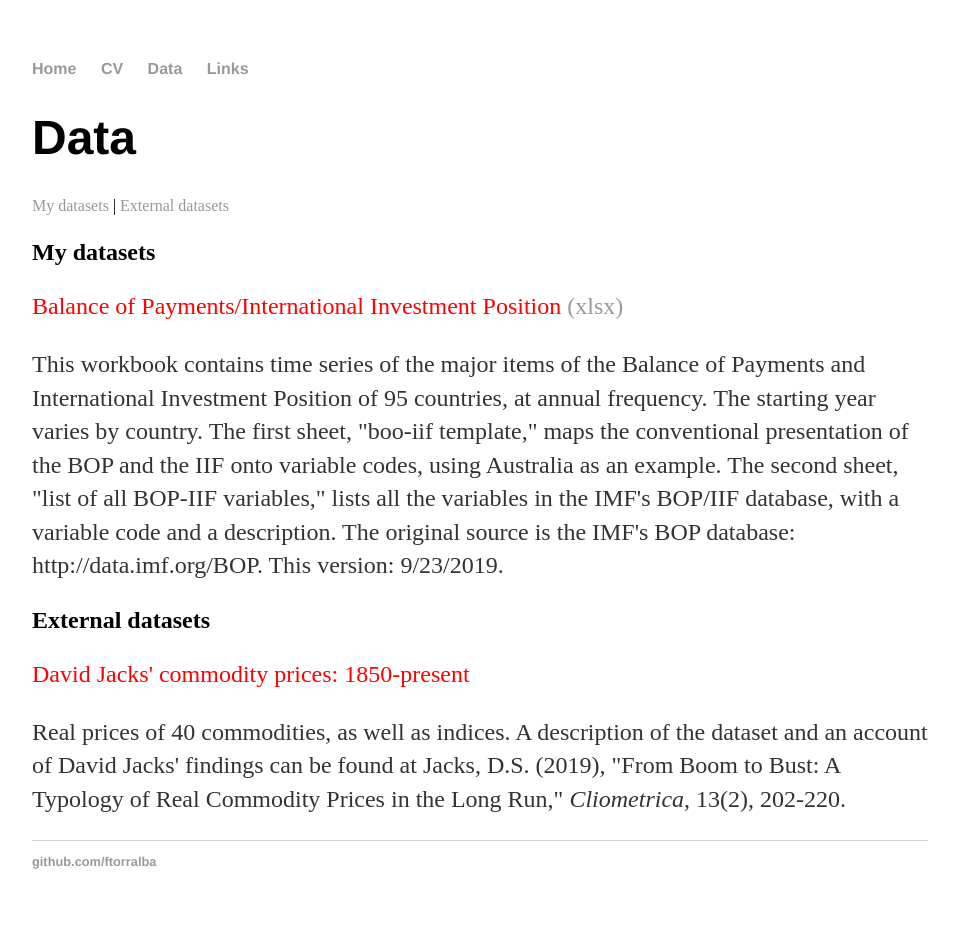
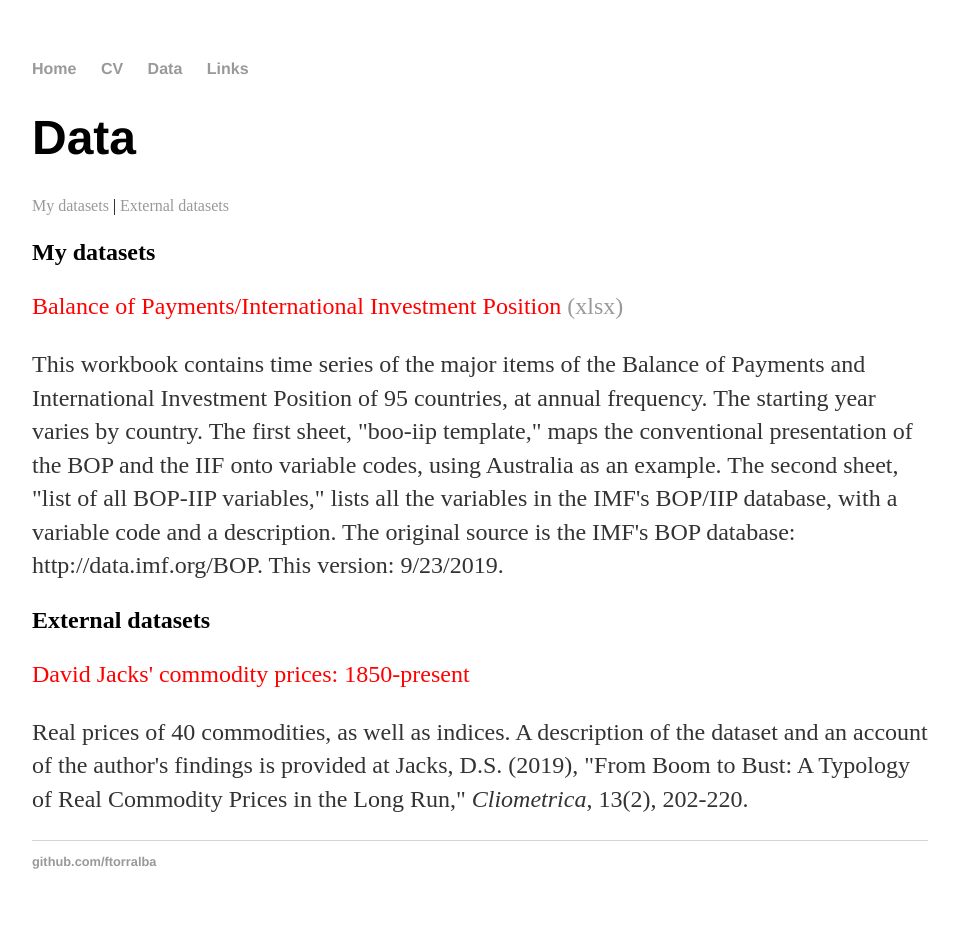
Before and after one commit to ftorralba/ftorralba.github.io, a Jekyll site: the page built from data.html, in a window 1280 px wide. Shown: the whole page, without its empty margins (160-1119 px from the left). Built offline with Jekyll 4.4.1, drawn with Linux system fonts in a browser that asks for light colours.

Commit message:
correcting typos

```diff
--- a/data.html
+++ b/data.html
@@ -8,12 +8,12 @@ title: Data
 	<p>
   <h2 id="my_datasets">My datasets</h2>
 	<p>
-  <font color="red">Balance of Payments/International Investment Position</font> <a href="bopiif_a.xlsx" download="bopiif_a.xlsx">(xlsx)</a>
+  <font color="red">Balance of Payments/International Investment Position</font> <a href="bopiip_a.xlsx" download="bopiip_a.xlsx">(xlsx)</a>
 	<p>
   This workbook contains time series of the major items of the Balance of Payments and International Investment Position of 95 countries,
-  at annual frequency. The starting year varies by country. The first sheet, "boo-iif template," maps the conventional presentation of
-  the BOP and the IIF onto variable codes, using Australia as an example. The second sheet, "list of all BOP-IIF variables," lists all
-  the variables in the IMF's BOP/IIF database, with a variable code and a description.
+  at annual frequency. The starting year varies by country. The first sheet, "boo-iip template," maps the conventional presentation of
+  the BOP and the IIF onto variable codes, using Australia as an example. The second sheet, "list of all BOP-IIP variables," lists all
+  the variables in the IMF's BOP/IIP database, with a variable code and a description.
   The original source is the IMF's BOP database: http://data.imf.org/BOP.
   This version: 9/23/2019.
 	<p>
@@ -22,7 +22,7 @@ title: Data
 	<p>
   <a href="https://www.sfu.ca/~djacks/data/boombust/index.html"><font color="red">David Jacks' commodity prices: 1850-present</font></a>
 	<p>
-  Real prices of 40 commodities, as well as indices. A description of the dataset and an account of David Jacks' findings can be found at
+  Real prices of 40 commodities, as well as indices. A description of the dataset and an account of the author's findings is provided at
   Jacks, D.S. (2019), "From Boom to Bust: A Typology of Real Commodity Prices in the Long Run," <i>Cliometrica</i>, 13(2), 202-220.
 	<p>
 </div><!-- /.container -->
```
